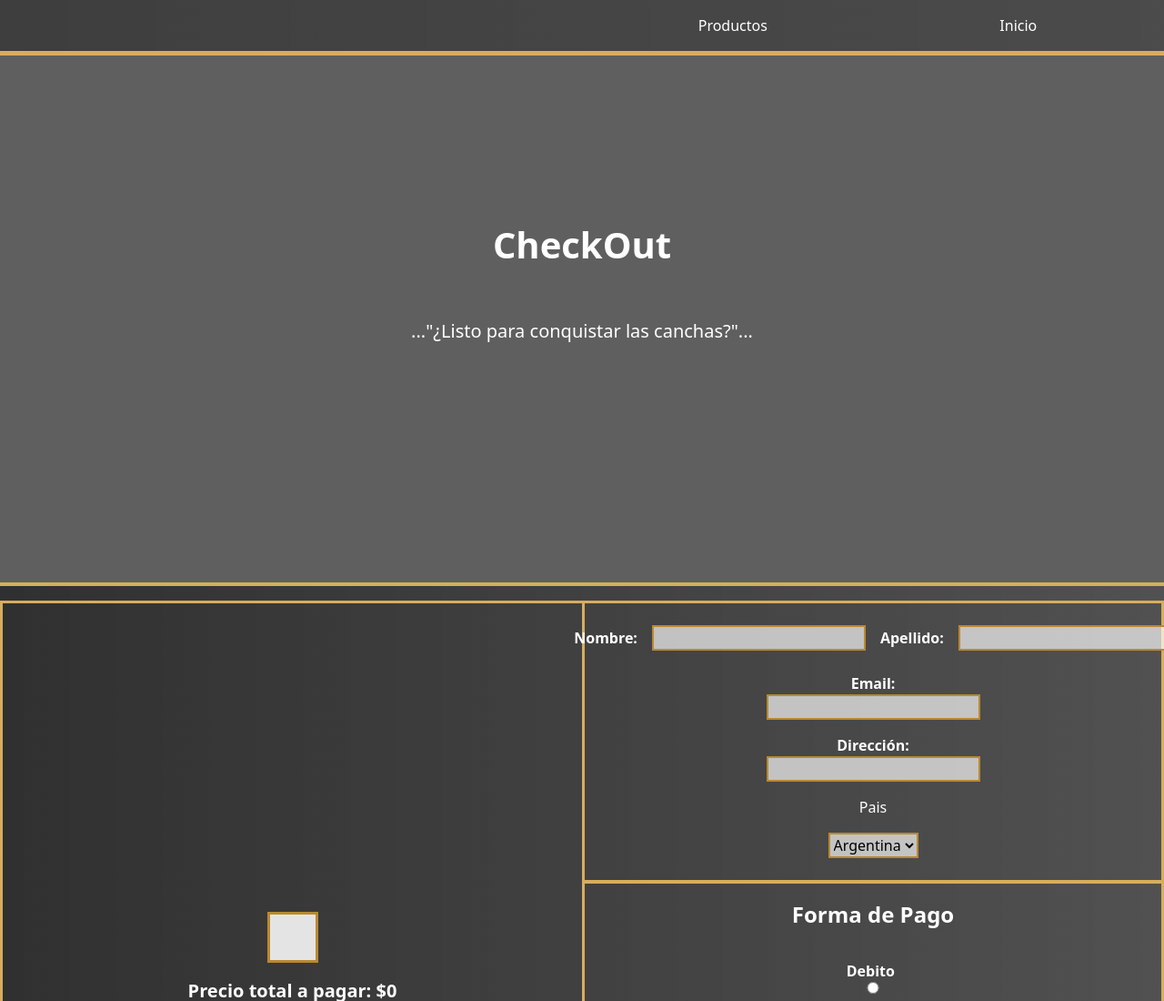
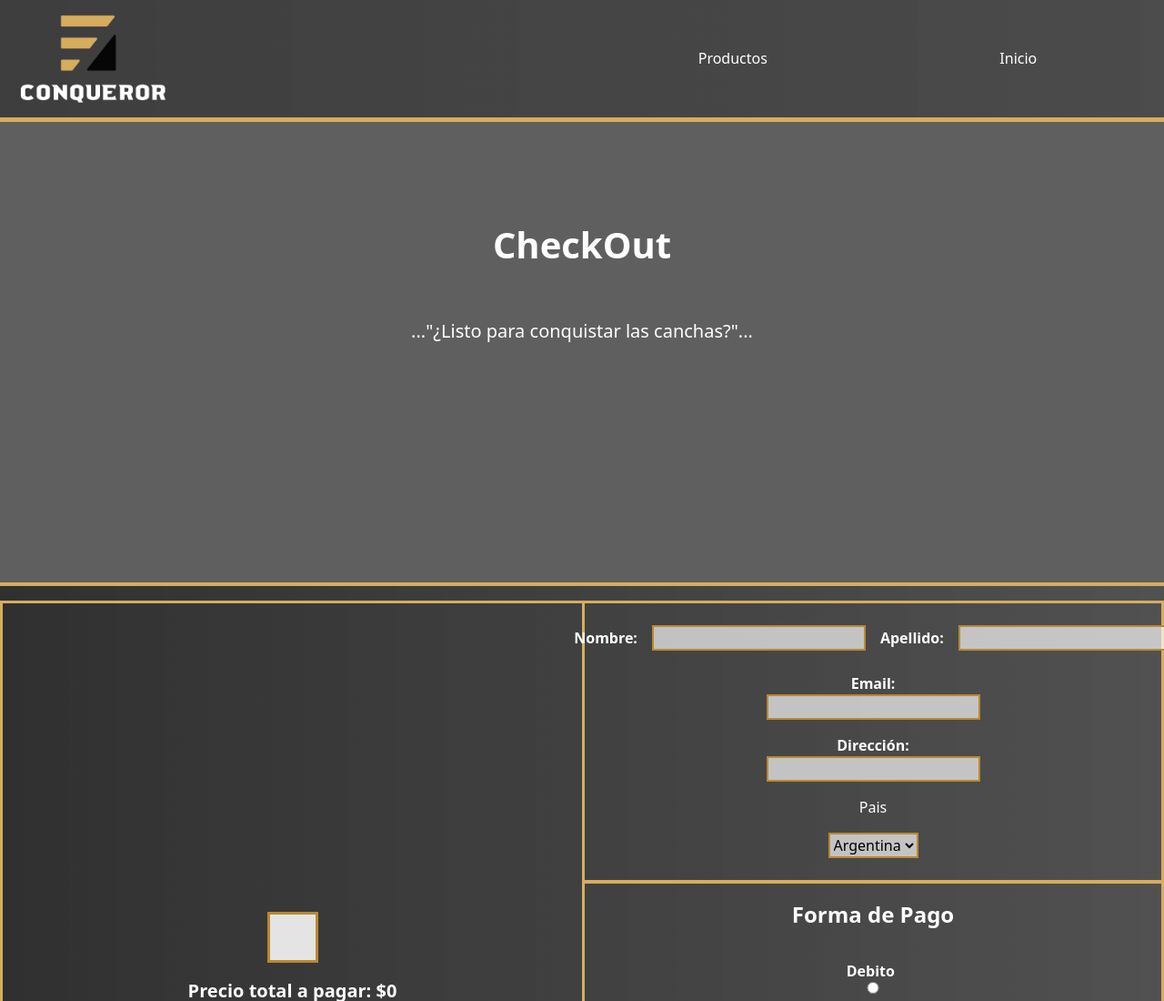
Before and after one commit to Agusvj/proyectoFinal-Villanueva, a plain HTML site: page checkout.html in a window 1280 px wide. Shown: the top 1100 px of the page at 91% size. Drawn offline with nearby package versions, Linux system fonts and the light colour scheme; the site is published under a folder, as on GitHub Pages, so addresses that start at the root find nothing.

Commit message:
proyectoFinal-Villanueva

```diff
--- a/checkout.html
+++ b/checkout.html
@@ -23,7 +23,7 @@
 
       <div class="container-fluid d-flex">
         <div class="col-6">
-          <a class="navbar-brand" href="/index.html"><img src="/imgs/logo curso coder.png" alt="" class="mw"></a>
+          <a class="navbar-brand" href="index.html"><img src="imgs/logo curso coder.png" alt="" class="mw"></a>
         </div>
         <button class="navbar-toggler" type="button" data-bs-toggle="collapse" data-bs-target="#navbarNavAltMarkup"
           aria-controls="navbarNavAltMarkup" aria-expanded="false" aria-label="Toggle navigation">
```
